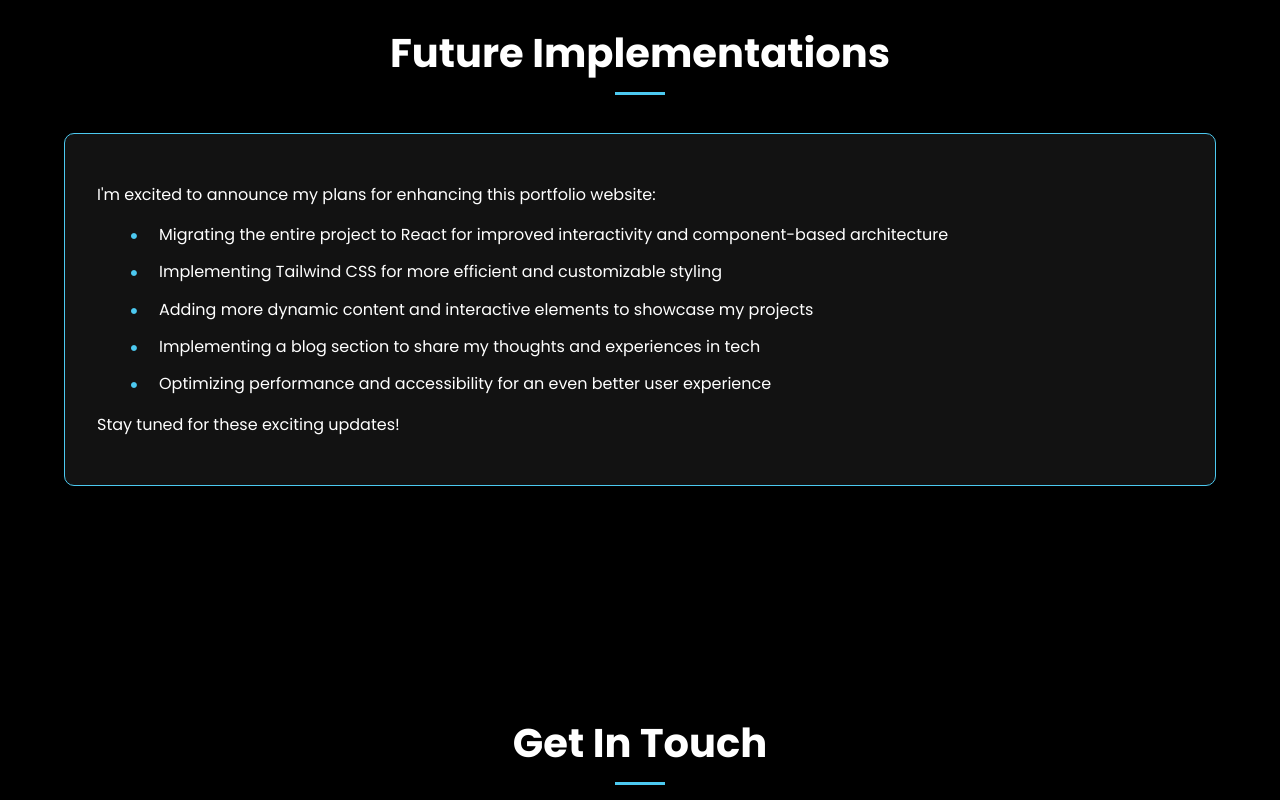
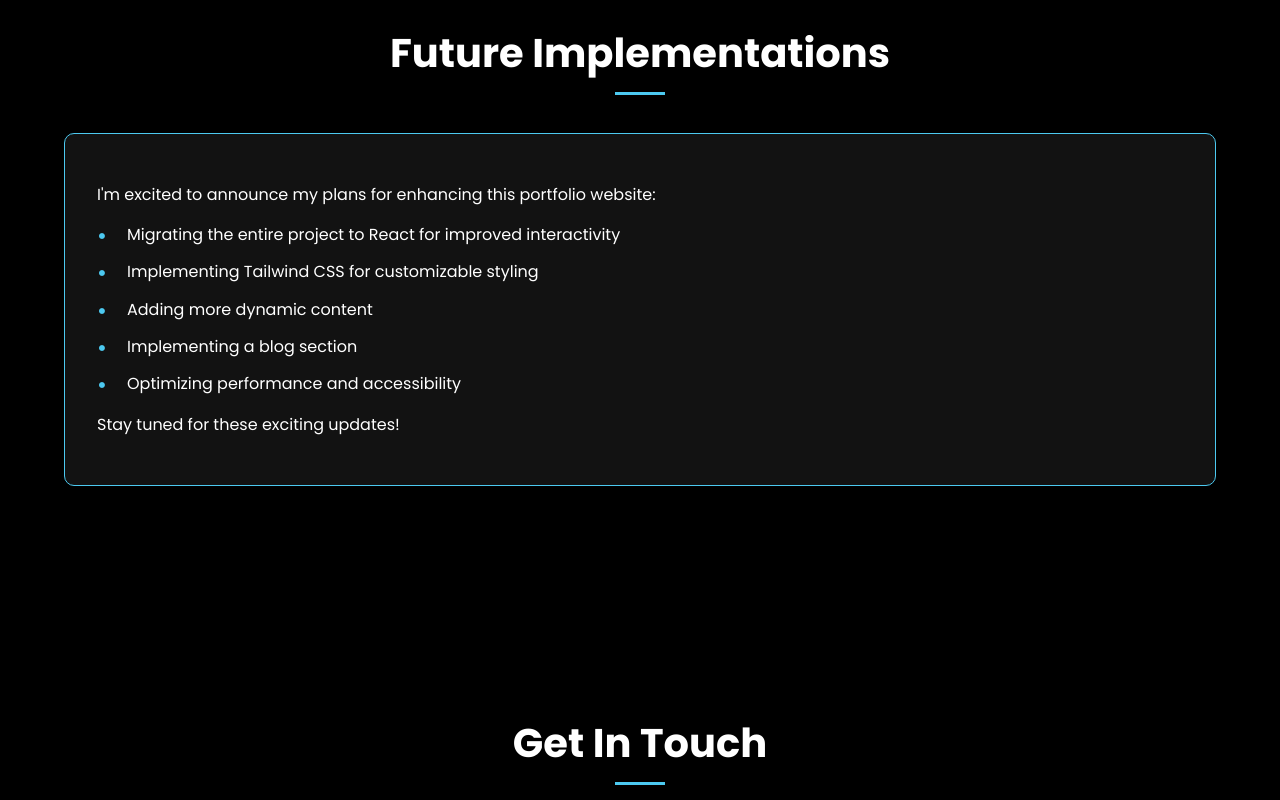
Before and after one commit to ehuerta6/PersonalPortfolio, a plain HTML site: page index.html in a window 1280 px wide. Shown: the part 3460-4260 px from the top of the page. Drawn offline with nearby package versions, Linux system fonts and the light colour scheme.

Commit message:
15 October v1

```diff
--- a/index.html
+++ b/index.html
@@ -430,13 +430,29 @@
       }
 
       .future-plans-content ul {
-        text-align: left;
-        margin-left: 2rem;
-        margin-bottom: 1rem;
+        list-style: none;
+        padding-left: 0;
       }
 
       .future-plans-content li {
-        margin-bottom: 0.5rem;
+        position: relative;
+        padding-left: 30px;
+        margin-bottom: 15px;
+        line-height: 1.4;
+      }
+
+      .future-plans-content li::before {
+        content: '•';
+        position: absolute;
+        left: 0;
+        color: var(--accent-color);
+        font-size: 1.5em;
+        line-height: 1;
+        transition: transform 0.3s ease;
+      }
+
+      .future-plans-content li:hover::before {
+        transform: scale(1.2) rotate(360deg);
       }
 
       @media (max-width: 768px) {
@@ -743,24 +759,11 @@
             <ul>
               <li>
                 Migrating the entire project to React for improved interactivity
-                and component-based architecture
               </li>
-              <li>
-                Implementing Tailwind CSS for more efficient and customizable
-                styling
-              </li>
-              <li>
-                Adding more dynamic content and interactive elements to showcase
-                my projects
-              </li>
-              <li>
-                Implementing a blog section to share my thoughts and experiences
-                in tech
-              </li>
-              <li>
-                Optimizing performance and accessibility for an even better user
-                experience
-              </li>
+              <li>Implementing Tailwind CSS for customizable styling</li>
+              <li>Adding more dynamic content</li>
+              <li>Implementing a blog section</li>
+              <li>Optimizing performance and accessibility</li>
             </ul>
             <p>Stay tuned for these exciting updates!</p>
           </div>
@@ -806,7 +809,7 @@
 
     <script>
       ScrollReveal().reveal(
-        '.hero-content, .project-card, .contact-item, .fun-facts, .skill-item',
+        '.hero-content, .project-card, .contact-item, .fun-facts, .skill-item, .future-plans-content',
         {
           delay: 200,
           distance: '50px',
```
